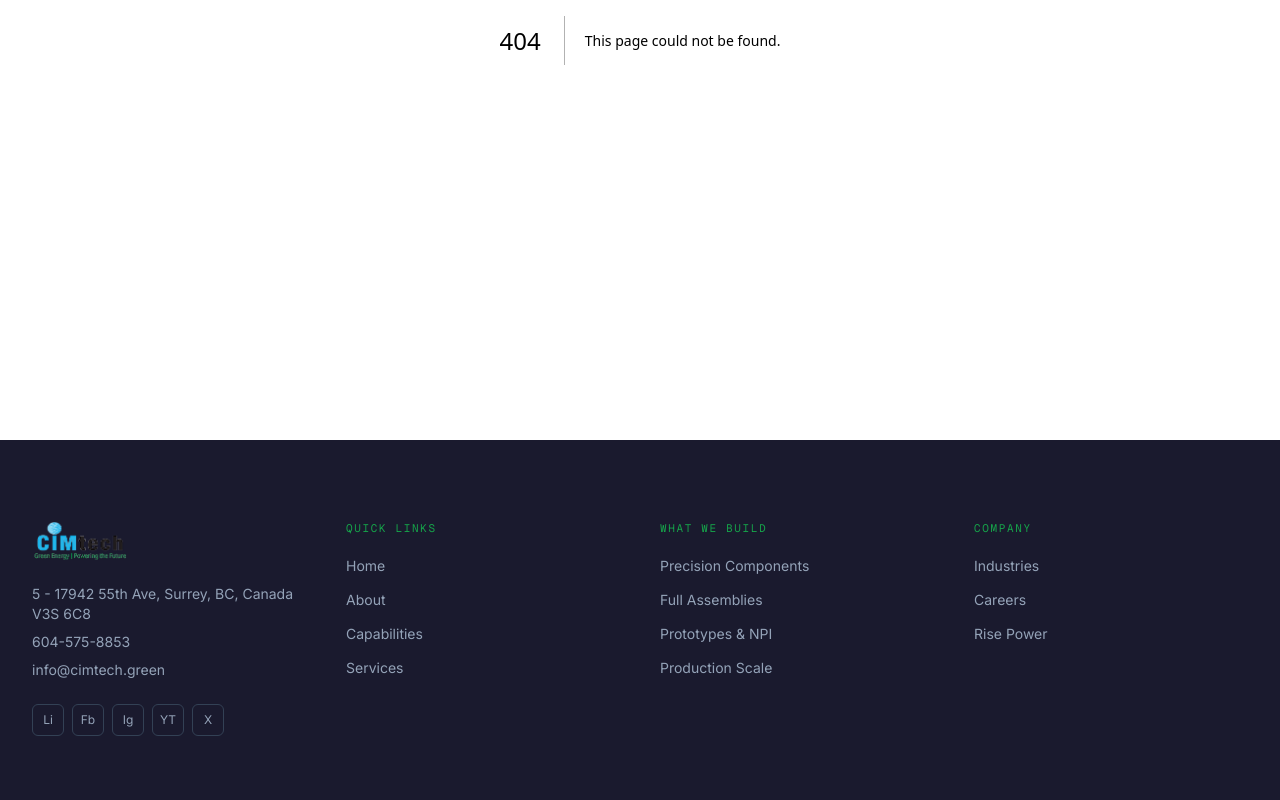
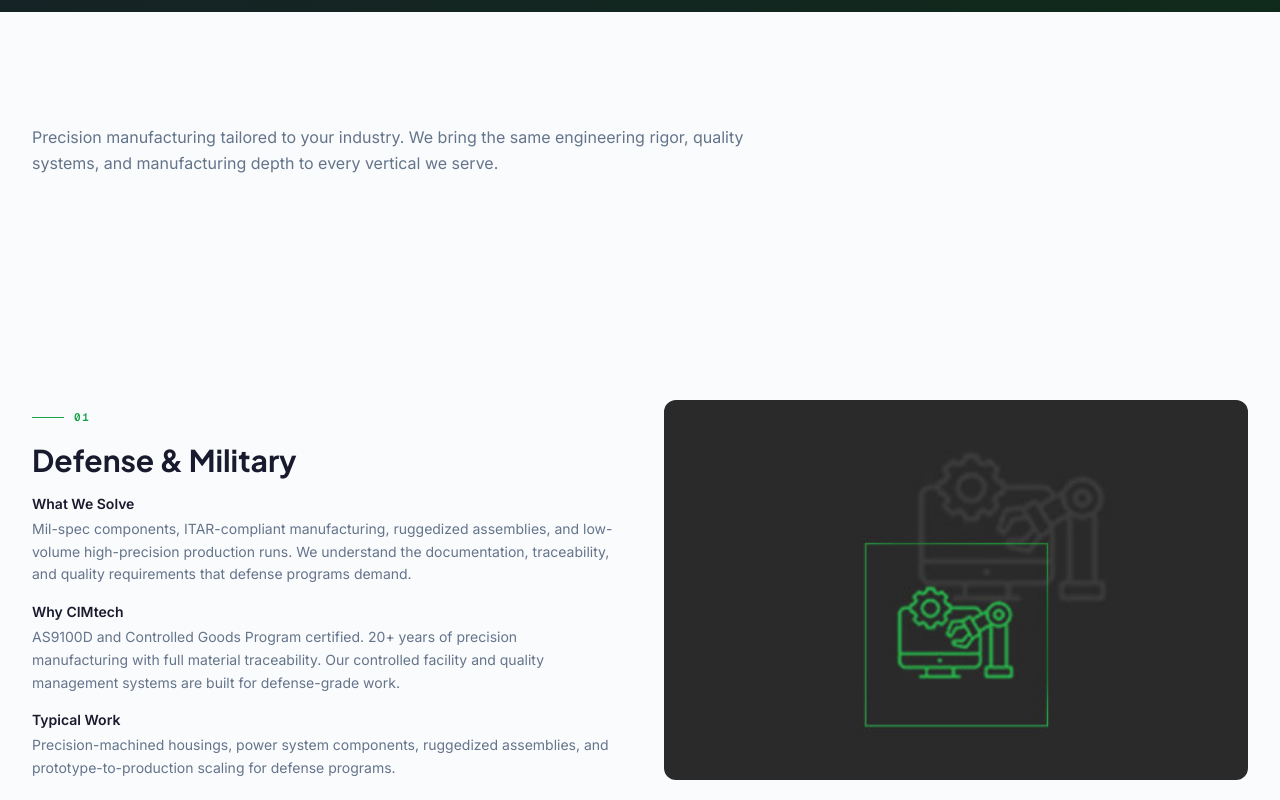
Before and after one commit to mgsturdy/cimtech-green-energy, a Next.js app: page /industries in a window 1280 px wide. Before the commit this address had no page. Shown: the part 360-1160 px from the top of the page. Built offline with nearby package versions, Linux system fonts and the light colour scheme.

Commit message:
feat: add Industries page with four verticals
Defense, commercial, consumer, and clean energy verticals with
what-we-solve, why-CIMtech, and typical-work sections each.

```diff
--- /dev/null
+++ b/src/app/industries/page.tsx
@@ -0,0 +1,74 @@
+import type { Metadata } from 'next';
+import { HeroStatic } from '@/components/sections/HeroStatic';
+import { SplitSection } from '@/components/sections/SplitSection';
+import { CTASection } from '@/components/sections/CTASection';
+import { Section } from '@/components/ui/Section';
+import { Container } from '@/components/ui/Container';
+import { industriesContent } from '@/data/content';
+
+export const metadata: Metadata = {
+  title: 'Industries',
+  description: 'CIMtech serves defense, commercial, consumer, and clean energy sectors with precision manufacturing, NPI prototyping, and production scaling.',
+};
+
+export default function IndustriesPage() {
+  return (
+    <>
+      {/* Hero */}
+      <HeroStatic
+        title="Built for Your Industry"
+        description="Precision manufacturing across defense, commercial, consumer, and clean energy. Same engineering rigor. Tailored to your requirements."
+      />
+
+      {/* Overview */}
+      <Section>
+        <Container>
+          <p className="text-muted leading-relaxed max-w-3xl">
+            {industriesContent.overview}
+          </p>
+        </Container>
+      </Section>
+
+      {/* Industry Verticals */}
+      {industriesContent.industries.map((industry, i) => (
+        <Section key={industry.title} dark={i % 2 === 1}>
+          <Container>
+            <SplitSection
+              badge={industry.number}
+              title={industry.title}
+              image={industry.image}
+              imageAlt={industry.imageAlt}
+              reverse={i % 2 === 1}
+            >
+              <div className="space-y-4">
+                <div>
+                  <h3 className="text-sm font-semibold text-foreground mb-1">What We Solve</h3>
+                  <p className="text-sm text-muted leading-relaxed">{industry.whatWeSolve}</p>
+                </div>
+                <div>
+                  <h3 className="text-sm font-semibold text-foreground mb-1">Why CIMtech</h3>
+                  <p className="text-sm text-muted leading-relaxed">{industry.whyCimtech}</p>
+                </div>
+                <div>
+                  <h3 className="text-sm font-semibold text-foreground mb-1">Typical Work</h3>
+                  <p className="text-sm text-muted leading-relaxed">{industry.typicalWork}</p>
+                </div>
+              </div>
+            </SplitSection>
+          </Container>
+        </Section>
+      ))}
+
+      {/* CTA */}
+      <Section>
+        <Container>
+          <CTASection
+            title="Ready to Discuss Your Project?"
+            description="No matter your industry, our team is ready to bring your manufacturing project to life with precision and speed."
+            primaryCta={{ label: 'Get a Quote', href: '/contact' }}
+          />
+        </Container>
+      </Section>
+    </>
+  );
+}
```
